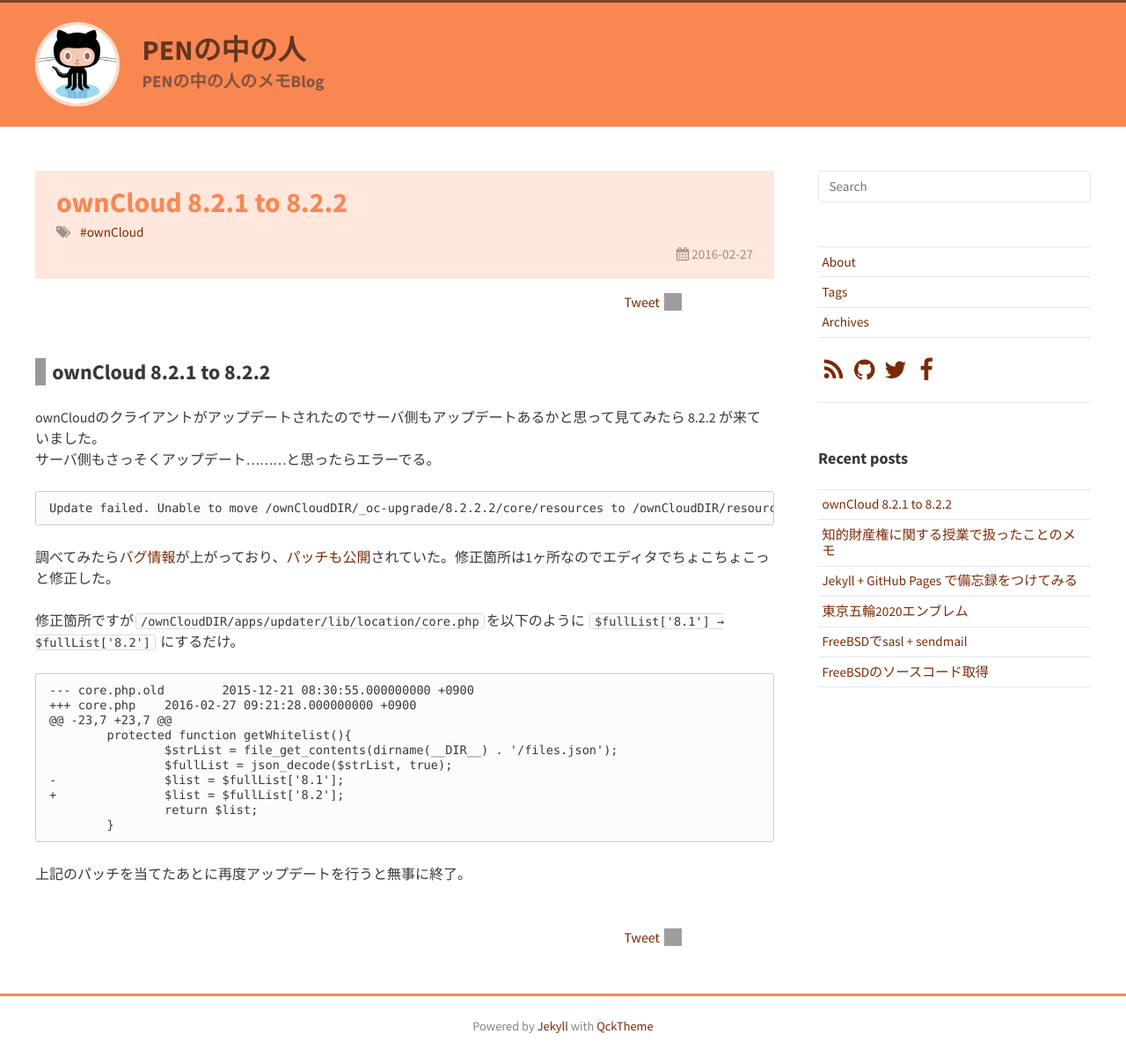
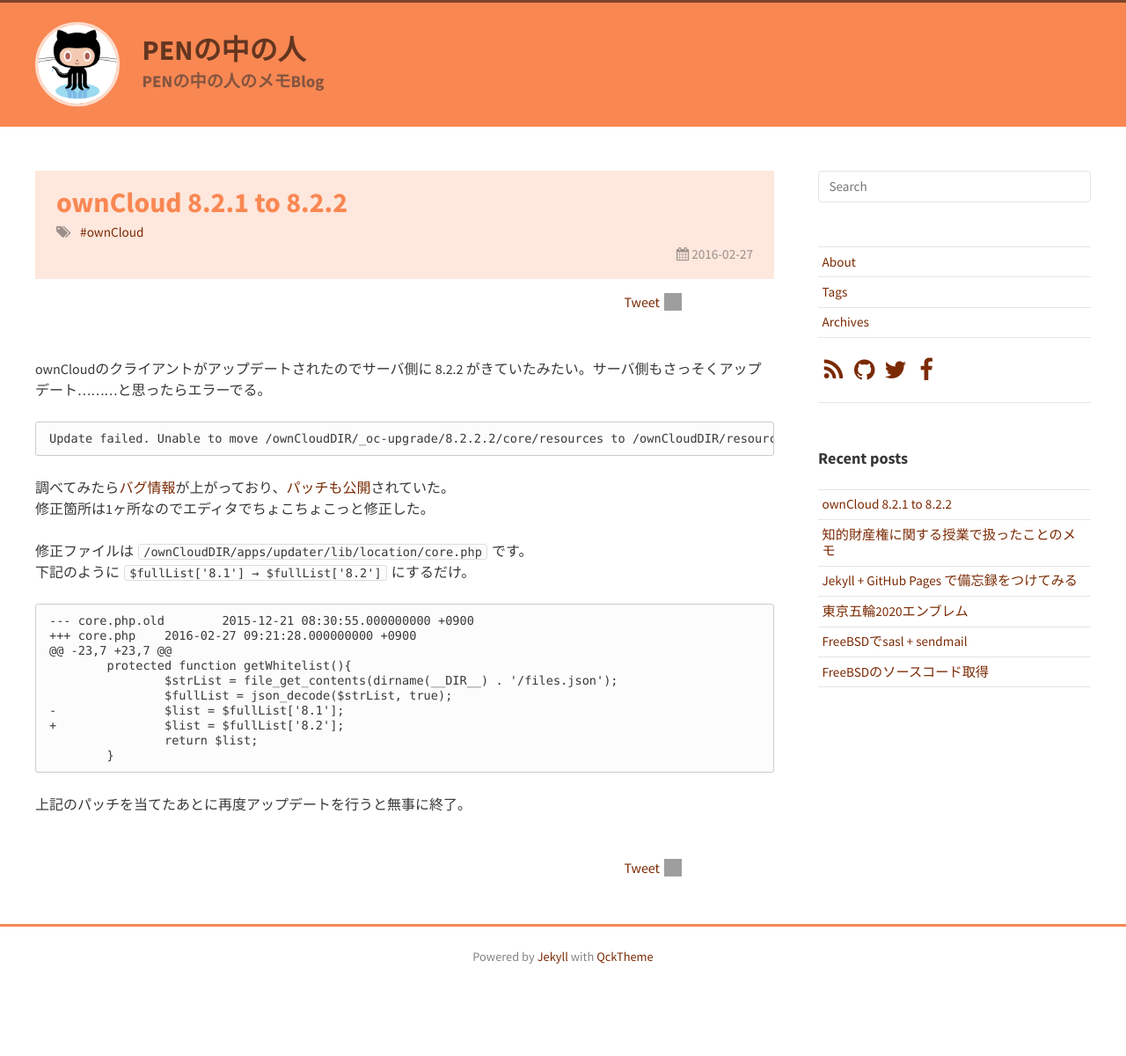
Before and after one commit to xDNCL/blog, a Jekyll site: the page built from _posts/2016-02-27-ownCloud822.md, in a window 1280 px wide. Shown: the whole page at 88% size. Built offline with Jekyll 4.4.1, drawn with Linux system fonts in a browser that asks for light colours; nearby versions of some CDN libraries; comment, search, counter and statistics services are not loaded; after the commit the page ends 1121 px from its top, so only the background shows below that; grey boxes are pictures that could not be loaded.

Commit message:
[Fix] 記事の内容を微調整

````diff
--- a/_posts/2016-02-27-ownCloud822.md
+++ b/_posts/2016-02-27-ownCloud822.md
@@ -4,18 +4,17 @@ title: ownCloud 8.2.1 to 8.2.2
 tags: ownCloud
 ---
 
-## ownCloud 8.2.1 to 8.2.2
-
-ownCloudのクライアントがアップデートされたのでサーバ側もアップデートあるかと思って見てみたら 8.2.2 が来ていました。
-サーバ側もさっそくアップデート………と思ったらエラーでる。
+ownCloudのクライアントがアップデートされたのでサーバ側に 8.2.2 がきていたみたい。サーバ側もさっそくアップデート………と思ったらエラーでる。
 
 ```
 Update failed. Unable to move /ownCloudDIR/_oc-upgrade/8.2.2.2/core/resources to /ownCloudDIR/resources
 ```
 
-調べてみたら[バグ情報](https://github.com/owncloud/updater/issues/189)が上がっており、[パッチも公開](https://github.com/owncloud/updater/pull/192/files)されていた。修正箇所は1ヶ所なのでエディタでちょこちょこっと修正した。
+調べてみたら[バグ情報](https://github.com/owncloud/updater/issues/189)が上がっており、[パッチも公開](https://github.com/owncloud/updater/pull/192/files)されていた。
+修正箇所は1ヶ所なのでエディタでちょこちょこっと修正した。
 
-修正箇所ですが`/ownCloudDIR/apps/updater/lib/location/core.php`を以下のように `$fullList['8.1'] → $fullList['8.2']` にするだけ。
+修正ファイルは `/ownCloudDIR/apps/updater/lib/location/core.php` です。
+下記のように `$fullList['8.1'] → $fullList['8.2']` にするだけ。
 
 ```
 --- core.php.old	2015-12-21 08:30:55.000000000 +0900
````
